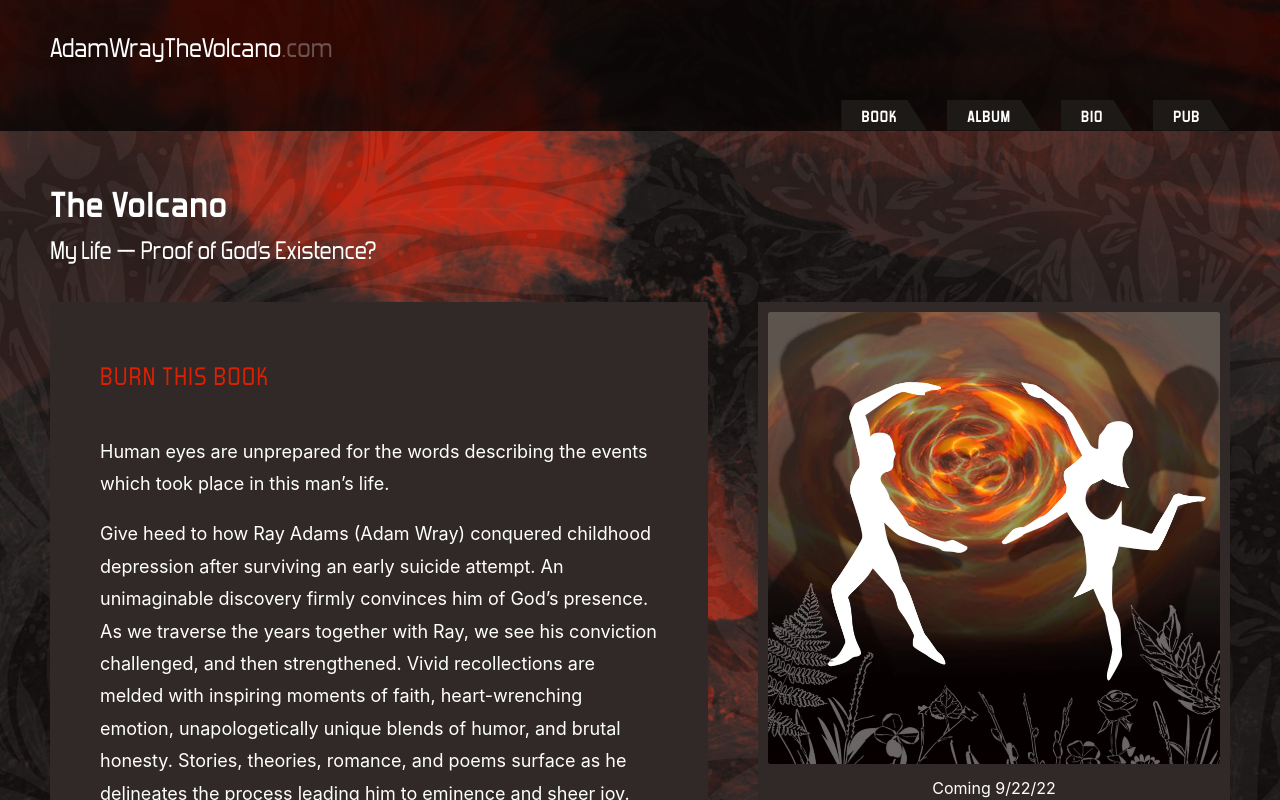
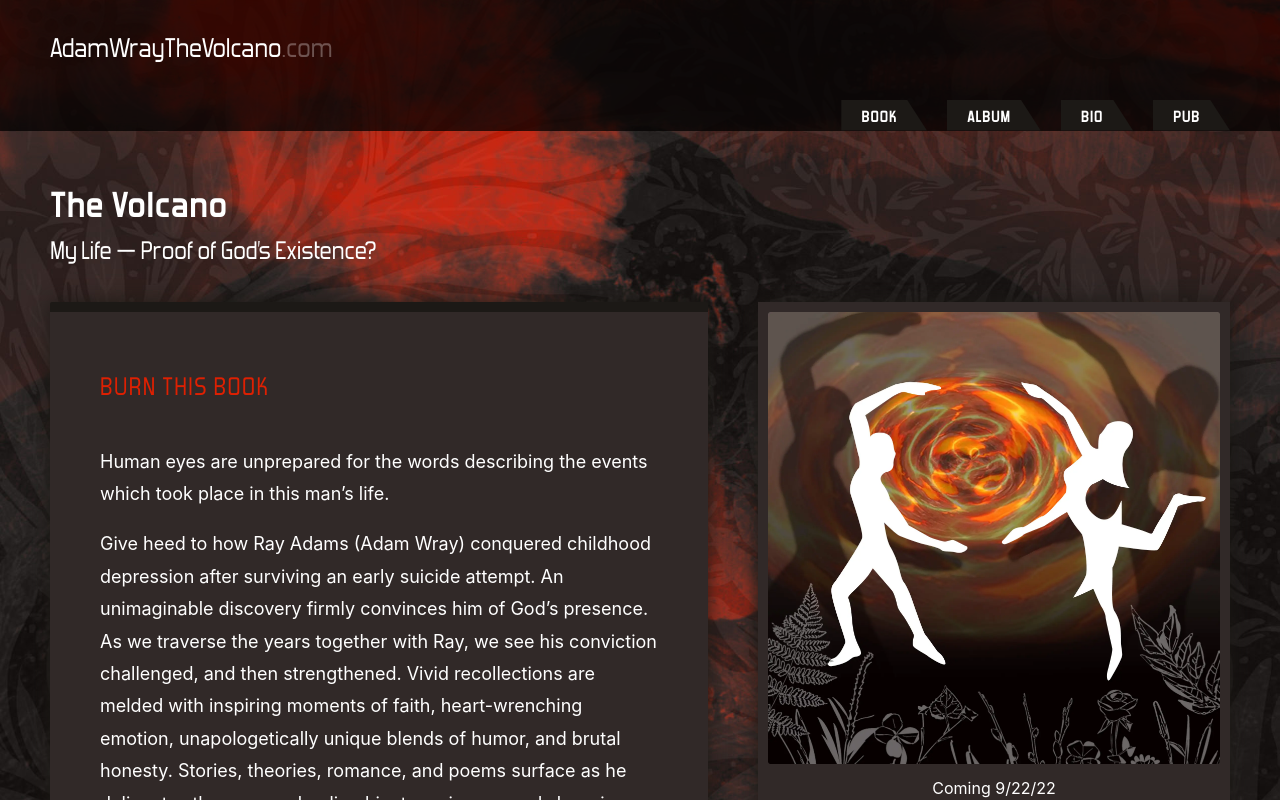
Before and after one commit to wrmz/adamwraythevolcano.com, a Vue app: page / in a window 1280 px wide. Shown: the top 800 px of the page. Built offline with nearby package versions, Linux system fonts and the light colour scheme.

Commit message:
Add in some shadows

```diff
--- a/src/App.vue
+++ b/src/App.vue
@@ -171,6 +171,9 @@ const year = (new Date()).getFullYear();
     .callout {
       background: var(--palette-dark-gray);
     }
+    .section__body {
+       border-top: 10px solid var(--palette-black);
+    }
   }
   p {
     margin-bottom: 1em;
@@ -225,7 +228,9 @@ const year = (new Date()).getFullYear();
   grid-row: 3;
   padding: 20px;
   background: var(--palette-black);
+  border-top: 10px solid var(--palette-dark-gray);
   border-radius: 2px;
+  box-shadow: 0 0 20px var(--palette-black);
   @media (min-width: 768px) {
     padding: 30px;
   }
@@ -239,6 +244,7 @@ const year = (new Date()).getFullYear();
   gap: 10px;
   padding: 10px;
   background: var(--palette-black);
+  box-shadow: 0 0 20px var(--palette-black);
 }
 .picture, .picture img {
   display: block;
--- a/src/components/TheCallout.vue
+++ b/src/components/TheCallout.vue
@@ -17,5 +17,6 @@
         letter-spacing: 0.02em;
         color: var(--palette-red);
         background: var(--palette-black);
+        box-shadow: 0 0 20px var(--palette-black);
     }
 </style>
--- a/src/components/TheSocials.vue
+++ b/src/components/TheSocials.vue
@@ -23,6 +23,7 @@
     gap: 20px;
     padding: 20px;
     background: var(--palette-dark-gray);
+    box-shadow: 0 0 20px var(--palette-black);
 }
 .socials__title {
     display: none;
```
